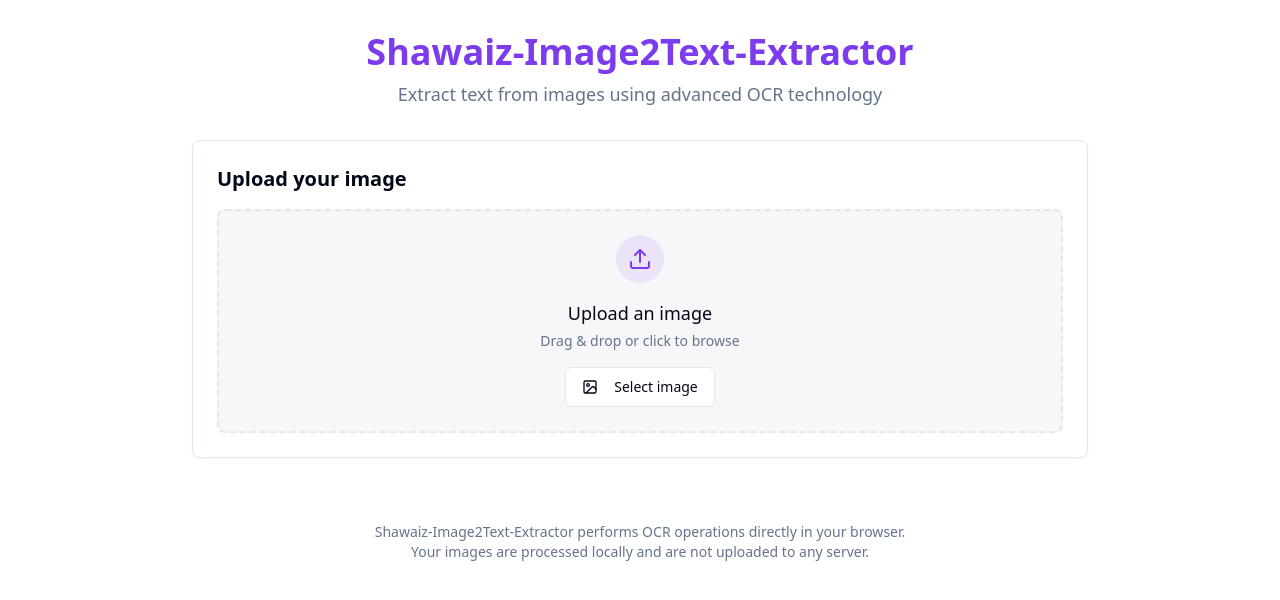
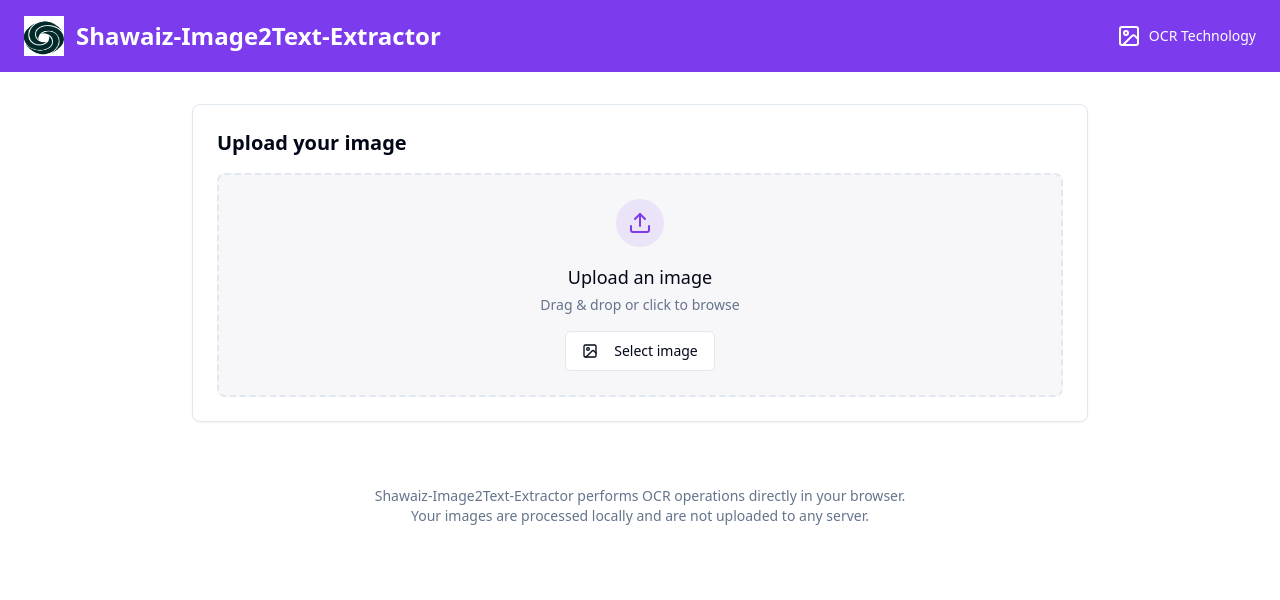
Before and after one commit to Shawaiz-hub/image-whisper-extract, a React (Vite) app: page / in a window 1280 px wide. Shown: the top 600 px of the page. Built offline with nearby package versions, Linux system fonts and the light colour scheme.

Commit message:
Apply logo to header
Adds the specified logo to the application header.

```diff
--- /dev/null
+++ b/src/components/Header.tsx
@@ -0,0 +1,26 @@
+
+import React from 'react';
+import { Image } from "lucide-react";
+
+const Header = () => {
+  return (
+    <header className="bg-primary py-4 px-6 flex items-center justify-between">
+      <div className="flex items-center gap-3">
+        <img
+          src="/lovable-uploads/839a85b4-a8c3-49d1-9e4f-753823957697.png"
+          alt="Shawaiz Image2Text Extractor Logo"
+          className="h-10 w-10"
+        />
+        <h1 className="text-2xl font-bold text-primary-foreground">
+          Shawaiz-Image2Text-Extractor
+        </h1>
+      </div>
+      <div className="flex items-center gap-2">
+        <Image className="text-primary-foreground" />
+        <span className="text-sm font-medium text-primary-foreground">OCR Technology</span>
+      </div>
+    </header>
+  );
+};
+
+export default Header;
--- a/src/pages/Index.tsx
+++ b/src/pages/Index.tsx
@@ -4,6 +4,7 @@ import { Card, CardContent } from "@/components/ui/card";
 import ImageUploader from "@/components/ImageUploader";
 import OCRProcessor from "@/components/OCRProcessor";
 import TextResultDisplay from "@/components/TextResultDisplay";
+import Header from "@/components/Header";
 
 const Index = () => {
   const [imageFile, setImageFile] = useState<File | null>(null);
@@ -24,15 +25,11 @@ const Index = () => {
   };
 
   return (
-    <div className="min-h-screen bg-background py-8 px-4 sm:px-6">
+    <div className="min-h-screen bg-background flex flex-col">
+      <Header />
+
+      <div className="flex-1 py-8 px-4 sm:px-6">
         <div className="max-w-4xl mx-auto">
-        <header className="text-center mb-8">
-          <h1 className="text-4xl font-bold text-primary mb-2">Shawaiz-Image2Text-Extractor</h1>
-          <p className="text-lg text-muted-foreground">
-            Extract text from images using advanced OCR technology
-          </p>
-        </header>
-
           <div className="grid grid-cols-1 gap-8">
             <Card>
               <CardContent className="pt-6">
@@ -67,6 +64,7 @@ const Index = () => {
           </div>
         </div>
       </div>
+    </div>
   );
 };
 
```
Also changed, not shown: public/lovable-uploads/839a85b4-a8c3-49d1-9e4f-753823957697.png (added). Lines whose indentation alone changed are shown as unchanged.
